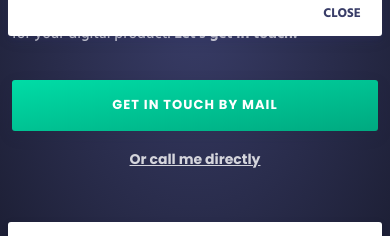
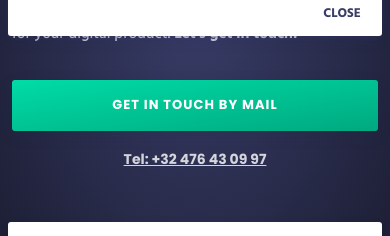
Before and after one commit to lextoc/website, a Next.js app: page / in a window 390 px wide. Shown: the part 800-1036 px from the top of the page. Built offline with nearby package versions, Linux system fonts and the light colour scheme.

Commit message:
chore(WorkCTA): show phone number in button copy

```diff
--- a/components/WorkCTA.tsx
+++ b/components/WorkCTA.tsx
@@ -45,7 +45,7 @@ const WorkCTA: React.FC = (): React.ReactElement => {
                 title="Call me"
                 className="btn btn--white"
               >
-                Or call me directly
+                Tel: +32 476 43 09 97
               </a>
             </div>
           </div>
```
